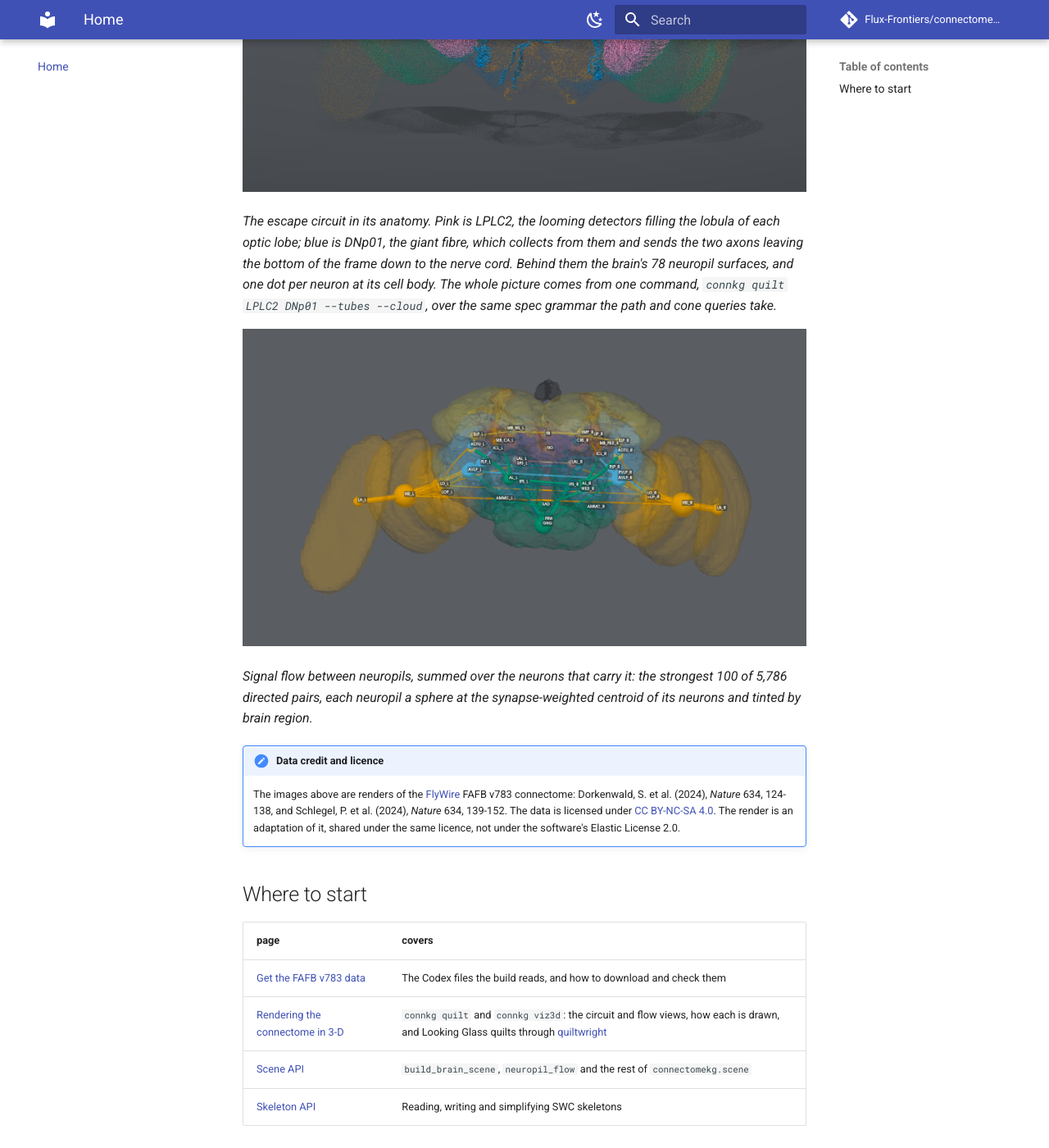
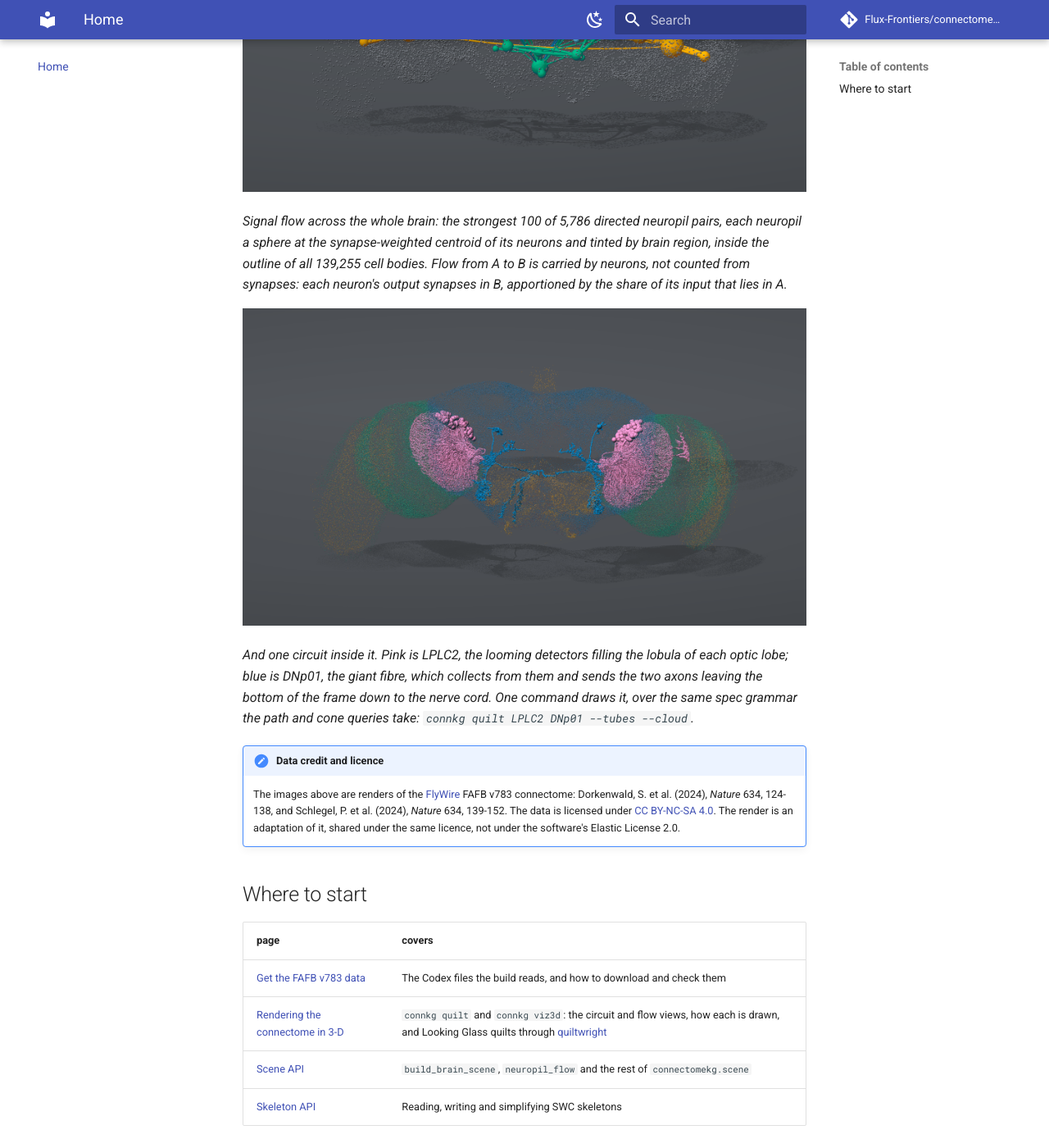
Before and after one commit to Flux-Frontiers/connectome_kg, an MkDocs documentation site: the page built from docs/index.md, in a window 1280 px wide and 1400 px high, scrolled down 608 px. Shown: the whole window at 82% size. Built offline with MkDocs 1.6.1 and Material for MkDocs 9.7.7, drawn with Linux system fonts in a browser that asks for light colours; comment, search, counter and statistics services are not loaded.

Commit message:
docs: a hero with a shadow under it
The README led with a circuit drawn flat. The whole-brain flow map over a
floor has the depth it was missing, so that is the hero now, on the README and
the documentation site; the escape circuit moves down to second on the site.

Two things were needed to make it. cloud=True has to be passed explicitly,
because drawing the neuropil surfaces turns the cloud off by default and it is
the brain's outline in cell bodies that the flow map hangs in -- without it the
arcs float in an empty frame, which the first attempt did. And the note in
render_images.py claiming the flow view is seen too nearly front-on for a
floor to read is wrong: add_floor is paired with FLOOR_ELEVATION, which tilts
the camera down onto it.

Co-Authored-By: Claude Opus 5 (1M context) <noreply@anthropic.com>

```diff
--- a/docs/index.md
+++ b/docs/index.md
@@ -11,21 +11,17 @@ taxonomy, hemilineages and community labels sit on top. The first corpus is
 the FlyWire FAFB v783 adult *Drosophila* brain: 139,255 neurons and 3,732,460
 connected neuron pairs.
 
+![Signal flow across the FAFB v783 brain, over a floor](images/flow_all_floor.png)
+
+*Signal flow across the whole brain: the strongest 100 of 5,786 directed neuropil pairs, each neuropil a sphere at the synapse-weighted centroid of its neurons and tinted by brain region, inside the outline of all 139,255 cell bodies. Flow from A to B is carried by neurons, not counted from synapses: each neuron's output synapses in B, apportioned by the share of its input that lies in A.*
+
 ![The escape circuit, LPLC2 to DNp01, inside the brain's neuropil surfaces](images/anatomy_lplc2_dnp01.png)
 
-*The escape circuit in its anatomy. Pink is LPLC2, the looming detectors
-filling the lobula of each optic lobe; blue is DNp01, the giant fibre, which
-collects from them and sends the two axons leaving the bottom of the frame
-down to the nerve cord. Behind them the brain's 78 neuropil surfaces, and one
-dot per neuron at its cell body. The whole picture comes from one command,
-`connkg quilt LPLC2 DNp01 --tubes --cloud`, over the same spec grammar the
-path and cone queries take.*
-
-![Neuropil flow across the FAFB v783 brain](images/flow_all.png)
-
-*Signal flow between neuropils, summed over the neurons that carry it: the
-strongest 100 of 5,786 directed pairs, each neuropil a sphere at the
-synapse-weighted centroid of its neurons and tinted by brain region.*
+*And one circuit inside it. Pink is LPLC2, the looming detectors filling the
+lobula of each optic lobe; blue is DNp01, the giant fibre, which collects from
+them and sends the two axons leaving the bottom of the frame down to the nerve
+cord. One command draws it, over the same spec grammar the path and cone
+queries take: `connkg quilt LPLC2 DNp01 --tubes --cloud`.*
 
 !!! note "Data credit and licence"
     The images above are renders of the
```
Also changed, not shown: CHANGELOG.md (+13 -0 lines), README.md (+5 -6 lines), docs/scripts/render_images.py (+12 -6 lines), docs/images/circuit_dnp01.png, docs/images/flow_all_floor.png (added).
